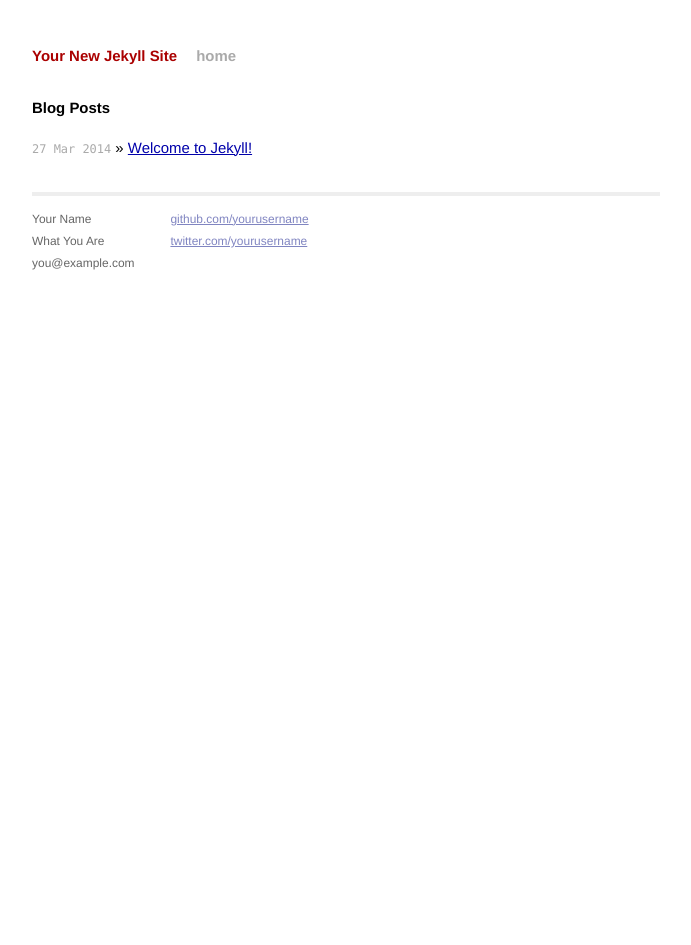
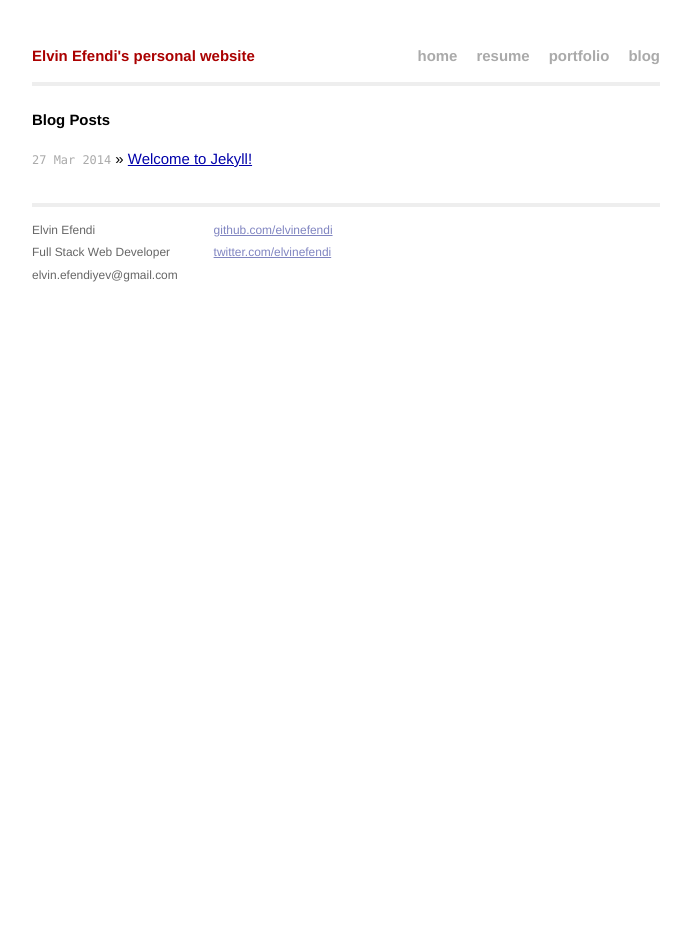
Before and after one commit to ElvinEfendi/elvinefendi.github.io, a Jekyll site: the page built from index.html, in a window 1280 px wide. Shown: the whole page, without its empty margins (294-985 px from the left). Built offline with Jekyll 4.4.1, drawn with Linux system fonts in a browser that asks for light colours; Markdown is read by kramdown in place of the engine named in the settings.

Commit message:
reorganized default layout

```diff
--- a/_config.yml
+++ b/_config.yml
@@ -1,3 +1,3 @@
-name: Your New Jekyll Site
+name: Elvin Efendi's personal website
 markdown: redcarpet
 pygments: true
--- a/_layouts/default.html
+++ b/_layouts/default.html
@@ -18,23 +18,29 @@
         <div class="site">
           <div class="header">
             <h1 class="title"><a href="/">{{ site.name }}</a></h1>
-            <a class="extra" href="/">home</a>
+	    <div class="navigation">
+            	<a class="extra" href="/">home</a>
+            	<a class="extra" href="/resume">resume</a>
+            	<a class="extra" href="/portfolio">portfolio</a>
+	    	<a class="extra" href="/blog">blog</a>
+    	    </div>
           </div>
+	  <div class="h-line">&nbsp;</div>
 
           {{ content }}
 
           <div class="footer">
             <div class="contact">
               <p>
-                Your Name<br />
-                What You Are<br />
-                you@example.com
+                Elvin Efendi<br />
+                Full Stack Web Developer<br />
+                elvin.efendiyev@gmail.com
               </p>
             </div>
             <div class="contact">
               <p>
-                <a href="https://github.com/yourusername">github.com/yourusername</a><br />
-                <a href="https://twitter.com/yourusername">twitter.com/yourusername</a><br />
+                <a href="https://github.com/elvinefendi">github.com/elvinefendi</a><br />
+                <a href="https://twitter.com/elvinefendi">twitter.com/elvinefendi</a><br />
               </p>
             </div>
           </div>
--- a/css/main.css
+++ b/css/main.css
@@ -63,14 +63,22 @@ a:visited { color: #a0a; }
   line-height: 1.5em;
 }
 
+.h-line {
+  clear: both;
+  border-top: 4px solid #eee;
+}
+
 .header a {
   font-weight: bold;
   text-decoration: none;
 }
 
+.header .navigation {
+  float: right;
+}
+
 .title {
-  display: inline-block;
-  margin-bottom: 2em;
+  float: left;
 }
 
 .title a {
```
